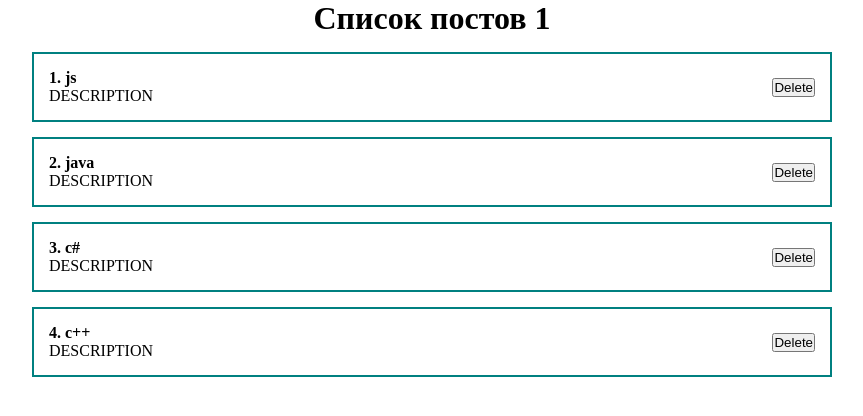
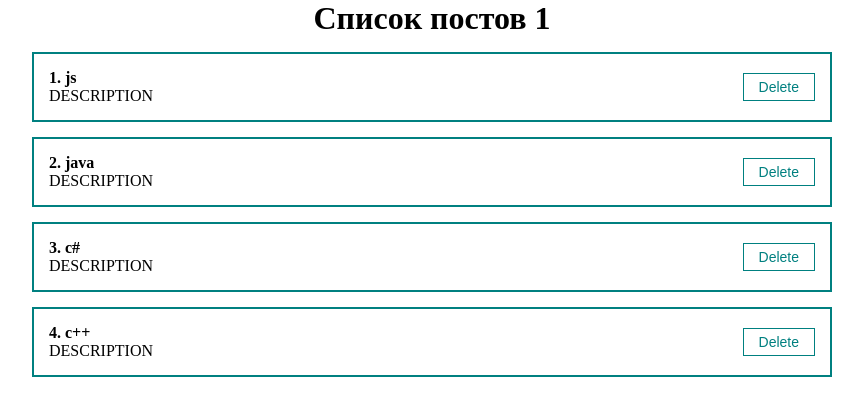
Before and after one commit to Talgat1164/React-JS-course, a React (Create React App) app in the folder app/: page / in a window 1280 px wide. Shown: the top 416 px of the page, without its empty margins (208-1071 px from the left). Built offline with nearby package versions, Linux system fonts and the light colour scheme.

Commit message:
UI | MyButton | Children

```diff
--- a/app/src/components/PostItem.jsx
+++ b/app/src/components/PostItem.jsx
@@ -1,4 +1,5 @@
 import React from 'react'
+import MyButton from './UI/button/MyButton'
 
 function PostItem(props) {
 	return (
@@ -10,7 +11,7 @@
 				<div>{props.post.body}</div>
 			</div>
 			<div className='post__btns'>
-				<button>Delete</button>
+				<MyButton>Delete</MyButton>
 			</div>
 		</div>
 	)
--- /dev/null
+++ b/app/src/components/UI/button/MyButton.jsx
@@ -0,0 +1,12 @@
+import React from 'react'
+import classes from './MyButton.module.css'
+
+function MyButton({children, ...props}) {
+	return (
+		<button {...props} className={classes.myBtn}>
+			 {children}
+		</button>
+	)
+}
+
+export default MyButton
--- /dev/null
+++ b/app/src/components/UI/button/MyButton.module.css
@@ -0,0 +1,8 @@
+.myBtn {
+    padding: 5px 15px;
+    color: teal;
+    font-size: 14px;
+    background: transparent;
+    border: 1px solid teal;
+    cursor: pointer;
+}
```
